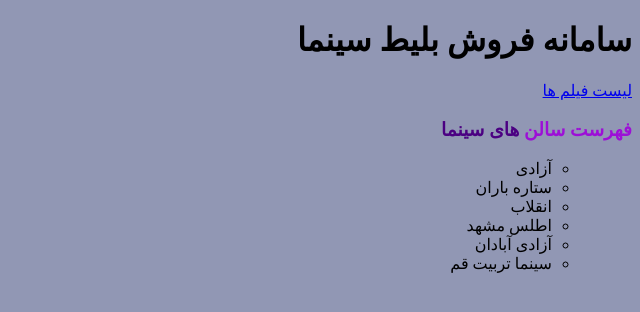
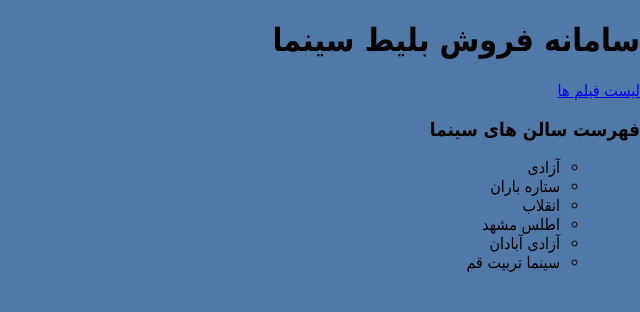
Before and after one commit to iam-Robo/DjangoCourse, a Django app: page /ticketing/cinema/list in a window 1280 px wide. Shown: the top 312 px of the page, without its empty margins (640-1280 px from the left). Run offline with Django 3.2, Linux system fonts and the light colour scheme; data comes from the database, SQL or seed files in the repository.

Commit message:
added static address of css files in movie_list.html and cinema_list.html

```diff
--- /dev/null
+++ b/ticketing/static/ticketing/css/main.css
@@ -0,0 +1,6 @@
+body{
+  margin: 0;
+  padding: 0;
+  background-color: #5079a7;
+  font-family:  'tahoma',sans-serif;
+}
--- a/ticketing/templates/ticketing/cinema_list.html
+++ b/ticketing/templates/ticketing/cinema_list.html
@@ -1,14 +1,16 @@
+{% load static %} <!-- for static files -->
 <!DOCTYPE html>
 <html dir="rtl" lang="fa">
 <head>
     <meta charset="UTF-8">
     <title>فهرست سینماهای کشور</title>
+    <link rel="stylesheet" type="text/css" href="{% static "/ticketing/css/main.css" %}"> <!-- for loading css file -->
 </head>
 
-<body style="background-color:#9197b4;">
+<body>
 <h1>سامانه فروش بلیط سینما</h1>
 <a href="{% url 'ticketing:movie_list' %}">لیست فیلم ها</a>
-<h3><span style="color:#9d0fd7">فهرست سالن</span><span style="color: transparent;text-shadow: none;">&nbsp;</span><span style="color:#4B0082">های سینما</span></h3>
+<h3>فهرست سالن های سینما</h3>
     <ul>{% if cinema_list1 %}
         {% for item in cinema_list1 %}
             <ul><li>{{ item }}</li></ul>
--- a/ticketing/templates/ticketing/movie_list.html
+++ b/ticketing/templates/ticketing/movie_list.html
@@ -1,10 +1,13 @@
+{% load static %} <!-- for static files -->
 <!DOCTYPE html>
 <html dir=rtl>
 <head>
     <meta charset="UTF-8">
     <title>فهرست فیلم ها</title>
+    <link rel="stylesheet" type="text/css" href="{% static "ticketing/css/main.css" %}"> <!-- for loading css file -->
 </head>
 <body>
+
 <h1>سامانه فروش بلیط سینما</h1>
 <a href="{% url 'ticketing:cinema_list' %}" >لیست سینماها</a>
 
```
